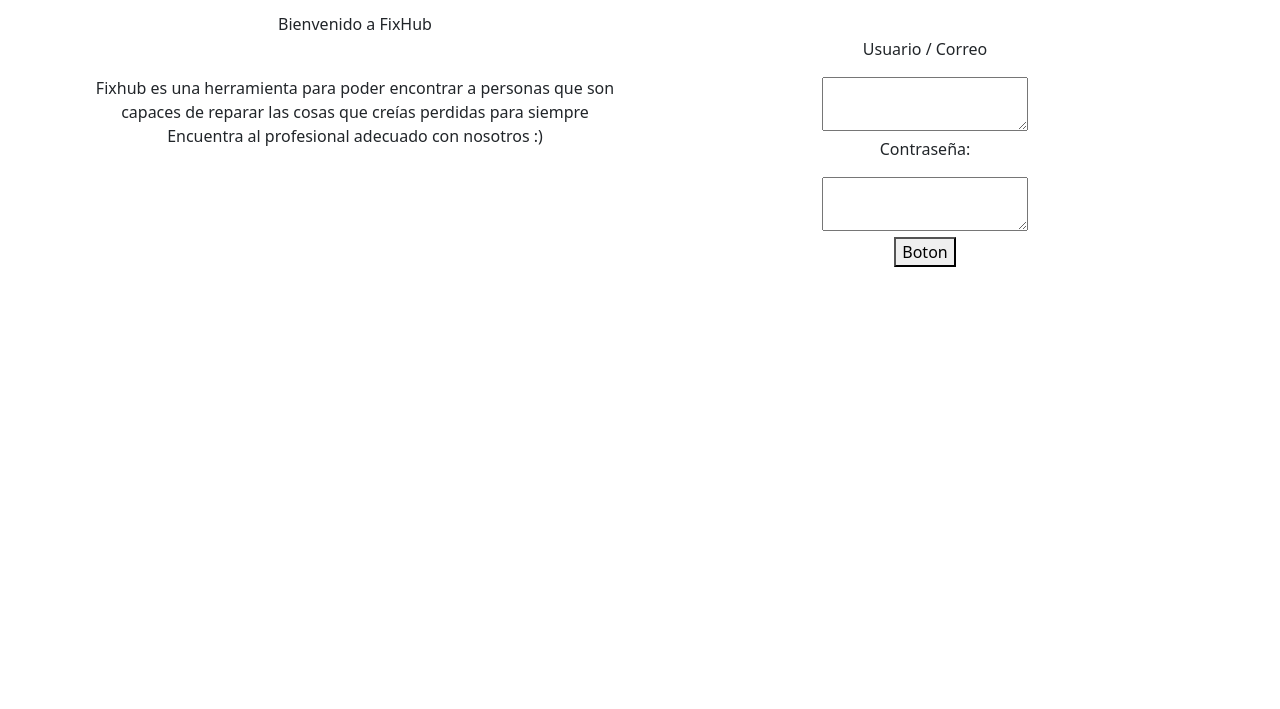
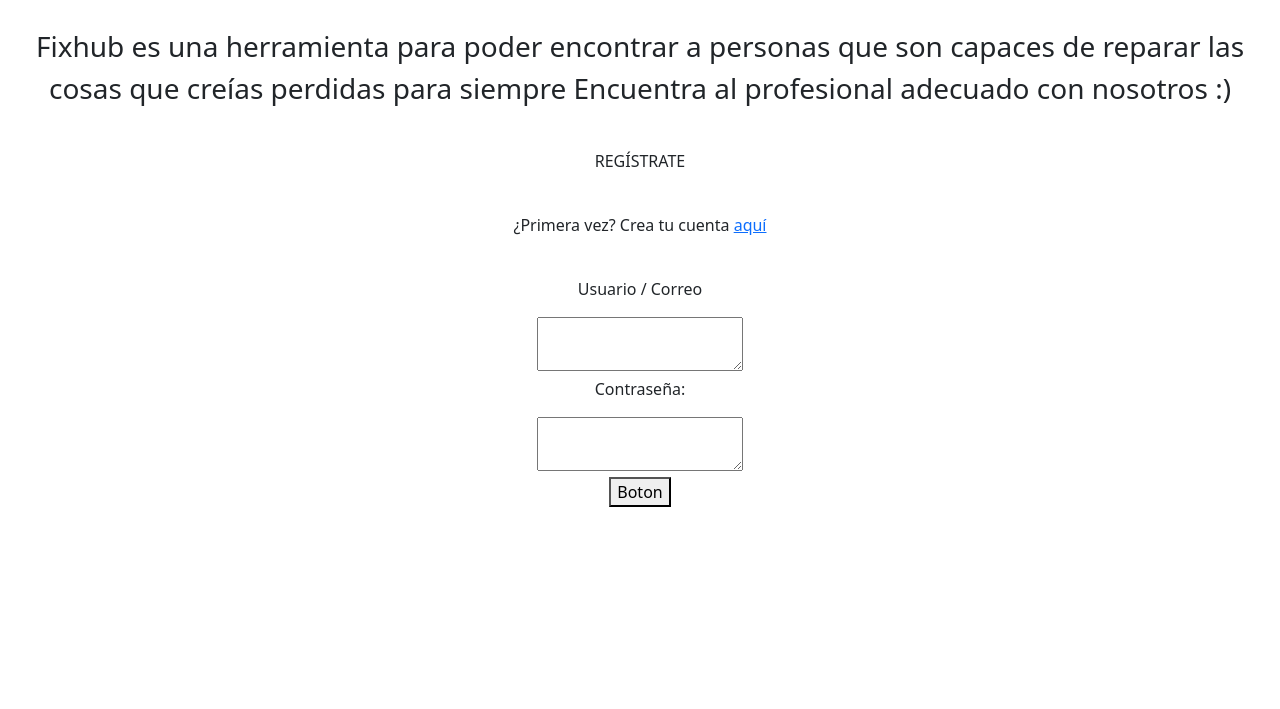
Before and after one commit to LVA28/Proyect_SM, a plain HTML site: page html/index.html in a window 1280 px wide. Shown: the part 91-800 px from the top of the page. Drawn offline with nearby package versions, Linux system fonts and the light colour scheme.

Commit message:
Maldito seas boostrap

```diff
--- a/html/index.html
+++ b/html/index.html
@@ -14,16 +14,20 @@
 </head>
 
 <body>
-    <div class="container text-center h-100">
-        <div class="row align-items-center">
-            <div class="col-6 align-items-center">
-                <p>Bienvenido a FixHub</p>
+    <div class="container-fluid text-center">
+        <div class="row justify-content-around">
+            <div class="p-3 mb-2 bg-body">
+                <div class="col align-self-center ">
+                    <p class="fs-1">Bienvenido a FixHub</p>
                     <br>
-                <p>Fixhub es una herramienta para poder encontrar a personas que son capaces de reparar las cosas que
+                    <p class="fs-3">Fixhub es una herramienta para poder encontrar a personas que son capaces de reparar
+                        las cosas que
                         creías
                         perdidas para siempre Encuentra al profesional adecuado con nosotros :)</p>
                 </div>
-            <div class="col-6 align-items-center">
+            </div>
+            <div class="">
+                <div class="col align-self-center">
                     <p>REGÍSTRATE</p>
                     <br>
                     <p>¿Primera vez? Crea tu cuenta <a href="../html/new_acount.html">aquí</a></p>
@@ -37,6 +41,8 @@
                     <button>Boton<a href="../html/sharedcontent/choose_area.html"></a></button>
                 </div>
             </div>
+
+        </div>
     </div>
 
 </body>
```
Lines whose indentation alone changed are shown as unchanged.
